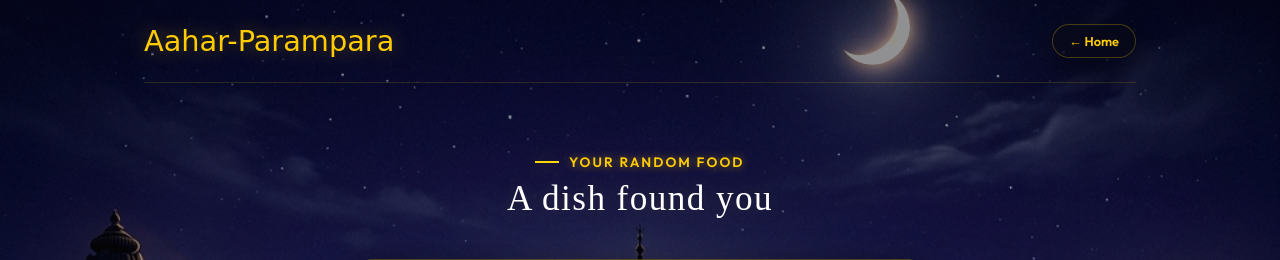
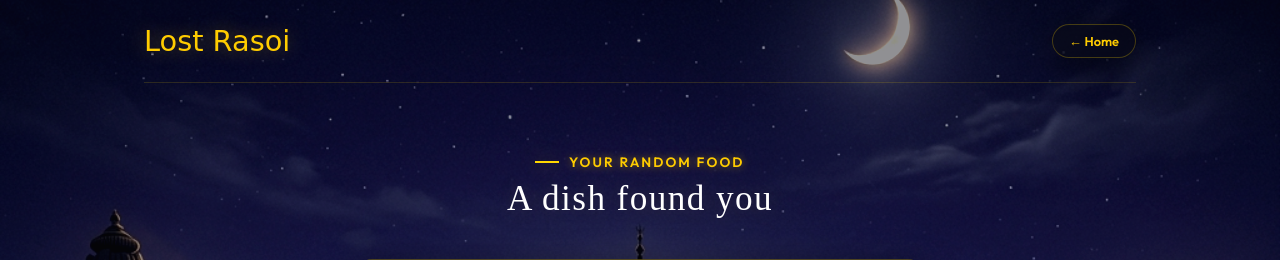
Before and after one commit to mathavnkabil8-art/aahar-parampara, a Flask app: page /random in a window 1280 px wide. Shown: the top 260 px of the page. Run offline with Flask 3, Linux system fonts and the light colour scheme; some web fonts are replaced.

Commit message:
Update random.html

```diff
--- a/templates/random.html
+++ b/templates/random.html
@@ -1,8 +1,8 @@
 {% extends "base.html" %}
-{% block title %}Your Random Food — Aahar-Parampara{% endblock %}
+{% block title %}Your Random Food — Lost Rasoi{% endblock %}
 {% block content %}
 <div class="topbar">
-  <div class="brand">Aahar-Parampara</div>
+  <div class="brand">Lost Rasoi</div>
   <a href="{{ url_for('home') }}" class="btn-ghost" style="font-size:.8rem; padding:.5rem 1rem;">← Home</a>
 </div>
 
```
